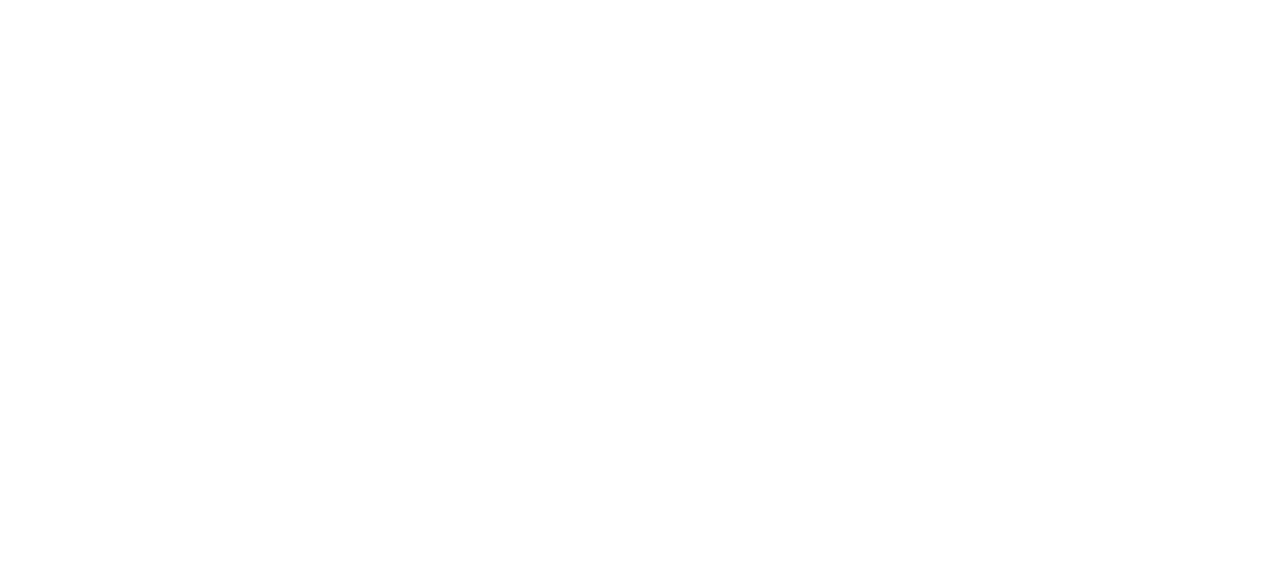
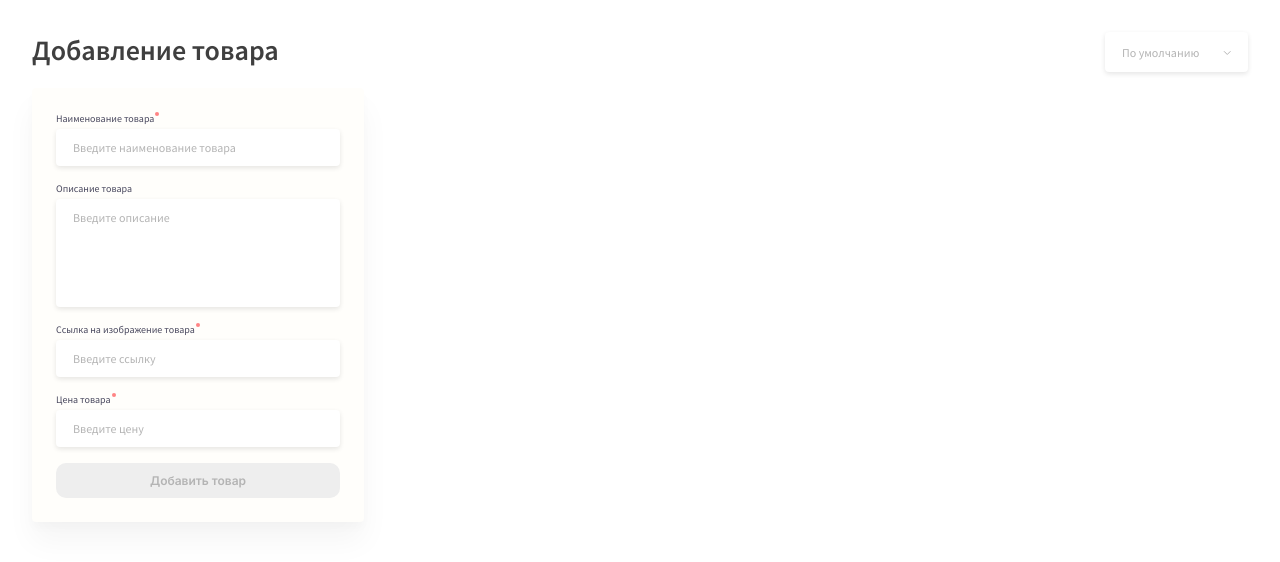
Before and after one commit to chunaixxx/test-idaproject, a Vue app: page / in a window 1280 px wide. Shown: the top 562 px of the page. Built offline with nearby package versions, Linux system fonts and the light colour scheme.

Commit message:
ADD: assembly App component

```diff
--- a/src/App.vue
+++ b/src/App.vue
@@ -1,10 +1,61 @@
 <template>
-	<div></div>
+	<header class="header">
+		<h1 class="header__title">Добавление товара</h1>
+
+		<base-select v-model="selectedSort">
+			<option value="default">По умолчанию</option>
+			<option value="min">По цене min</option>
+			<option value="max">По цене max</option>
+			<option value="name">По наименованию</option>
+		</base-select>
+	</header>
+
+	<aside class="aside">
+		<add-item-form />
+	</aside>
+
+	<main class="main">
+		<transition-group name="card-list">
+			<card-item v-for="good in sortedGoods" :key="good.id" v-bind="good" />
+		</transition-group>
+	</main>
 </template>
 
 <script>
+import AddItemForm from '@/components/AddItemForm'
+import CardItem from '@/components/CardItem'
+
 export default {
-	name: 'App'
+	name: 'App',
+
+	components: { AddItemForm, CardItem },
+
+	data: () => ({
+		selectedSort: 'default'
+	}),
+
+	computed: {
+		goods() {
+			return this.$store.state.goods
+		},
+
+		sortedGoods() {
+			const goods = [...this.goods]
+
+			if (this.selectedSort == 'min')
+				return goods.sort((card1, card2) => card1.price - card2.price)
+
+			if (this.selectedSort == 'max')
+				return goods.sort((card1, card2) => card2.price - card1.price)
+
+			if (this.selectedSort == 'name')
+				return goods.sort((card1, card2) =>
+					card1.title?.localeCompare(card2.title)
+				)
+
+			return goods
+		}
+	}
 }
 </script>
 
@@ -12,9 +63,71 @@
 @import url('https://fonts.googleapis.com/css2?family=Source+Sans+Pro:wght@400;600&display=swap');
 @import url('https://fonts.googleapis.com/css2?family=Inter:wght@600&display=swap');
 
+@import '@/styles/_variables.scss';
+
 * {
 	margin: 0;
 	padding: 0;
 	box-sizing: border-box;
 }
+
+body {
+	font-family: $primary-font;
+}
+
+#app {
+	min-height: 100vh;
+	max-width: 1440px;
+
+	margin: 0 auto;
+	padding: 32px;
+
+	display: grid;
+	gap: 16px;
+	grid-template-columns: 332px 1fr;
+	grid-template-rows: 40px 1fr;
+}
+
+.header {
+	grid-column: span 2;
+
+	display: flex;
+	justify-content: space-between;
+
+	&__title {
+		color: $primary-color;
+
+		font: {
+			size: 28px;
+			weight: 600;
+		}
+	}
+}
+
+.aside {
+	grid-column: 1;
+}
+
+.main {
+	display: grid;
+	grid-template-columns: 1fr 1fr 1fr;
+	grid-auto-rows: min-content;
+	gap: 16px;
+}
+
+// Vue transition
+.card-list-enter-active,
+.card-list-leave-active {
+	transition: all 0.5s ease;
+}
+
+.card-list-enter-from,
+.card-list-leave-to {
+	opacity: 0;
+	transform: translateY(10px);
+}
+
+.card-list-move {
+	transition: transform 0.8s ease;
+}
 </style>
```
